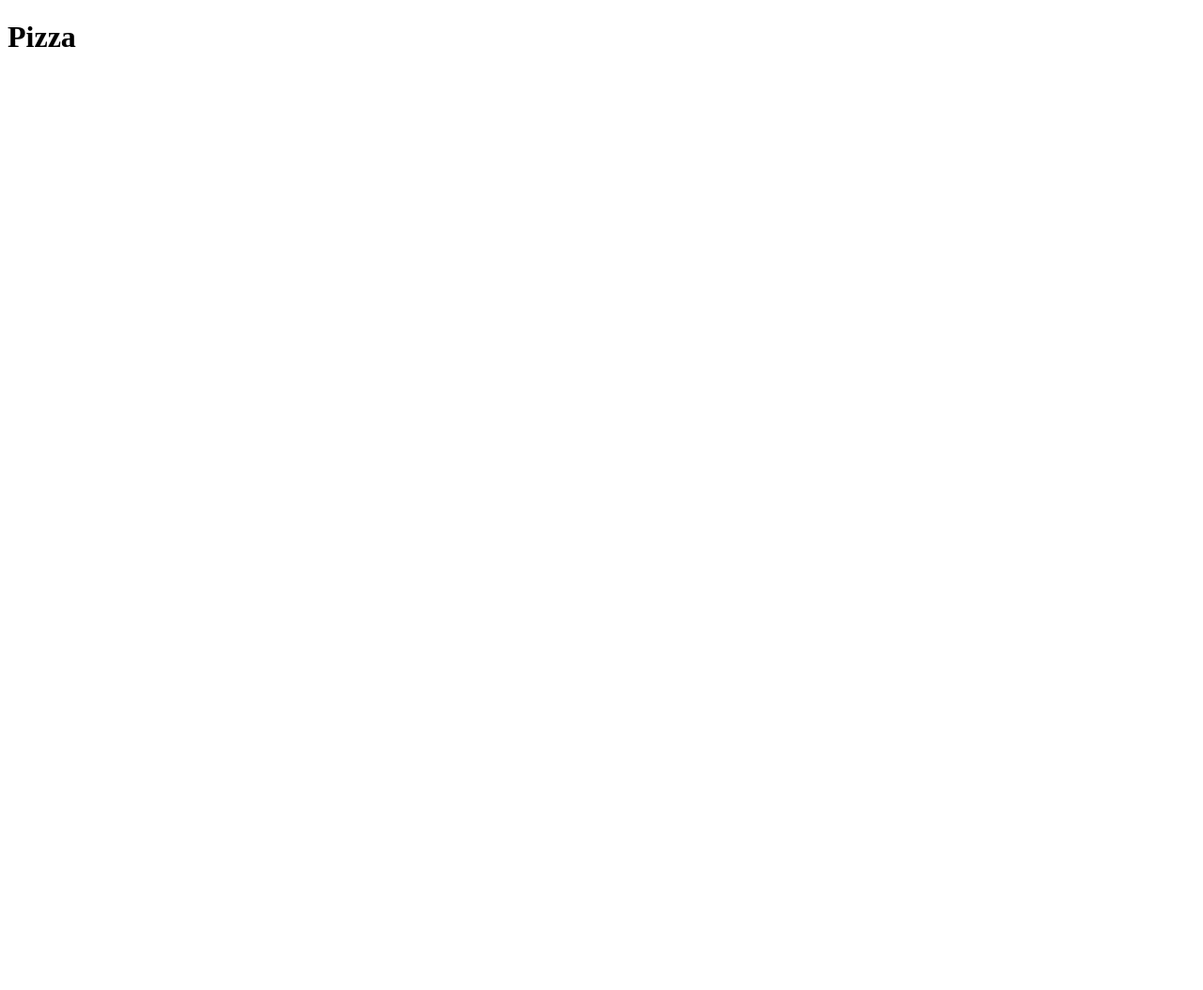
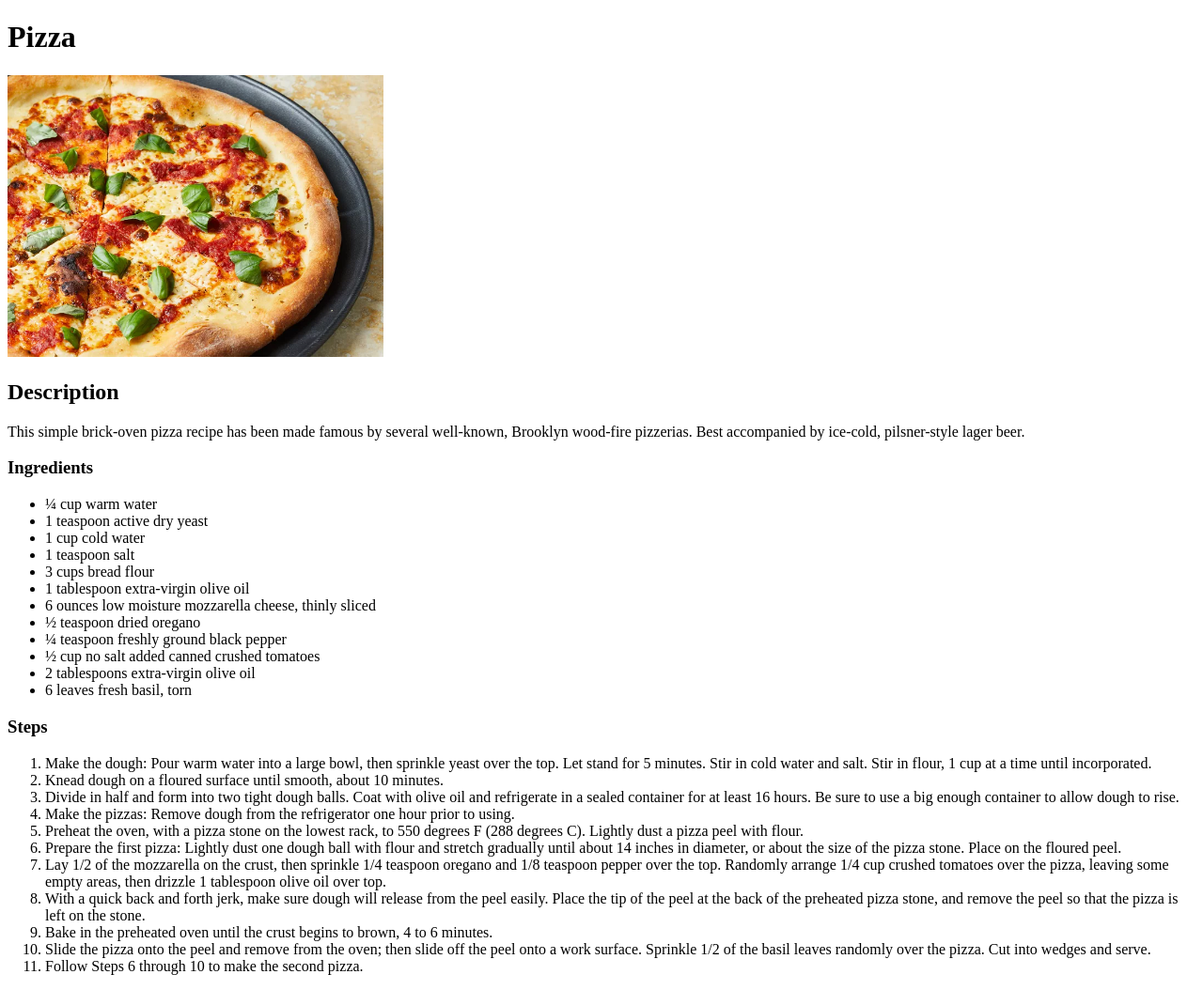
Before and after one commit to Pr3vestTheDuck/odin-recipes, a plain HTML site: page recipes/pizza.html in a window 1280 px wide. Shown: the whole page at 94% size. Before the commit the page ends 800 px from the top, so only its background shows below. Drawn offline with Linux system fonts and the light colour scheme.

Commit message:
Finished pizza recipe and added image of pizza

```diff
--- a/recipes/pizza.html
+++ b/recipes/pizza.html
@@ -7,5 +7,37 @@
 </head>
 <body>
     <h1>Pizza</h1>
+    <img src="../images/70801_BrickOvenPizzaBrooklynStyle_ddmfs_3x4_3852-2ef5d5e09aa6401d8041dc0a32c8aa27.webp" alt="Image of a pizza" height="300">
+    <h2>Description</h2>
+    <p>This simple brick-oven pizza recipe has been made famous by several well-known, Brooklyn wood-fire pizzerias. Best accompanied by ice-cold, pilsner-style lager beer.</p>
+    <h3>Ingredients</h3>
+    <ul>
+        <li>¼ cup warm water</li>
+        <li>1 teaspoon active dry yeast</li>
+        <li>1 cup cold water</li>
+        <li>1 teaspoon salt</li>
+        <li>3 cups bread flour</li>
+        <li>1 tablespoon extra-virgin olive oil</li>
+        <li>6 ounces low moisture mozzarella cheese, thinly sliced</li>
+        <li>½ teaspoon dried oregano</li>
+        <li>¼ teaspoon freshly ground black pepper</li>
+        <li>½ cup no salt added canned crushed tomatoes</li>
+        <li>2 tablespoons extra-virgin olive oil</li>
+        <li>6 leaves fresh basil, torn</li>
+    </ul>
+    <h3>Steps</h3>
+    <ol>
+        <li>Make the dough: Pour warm water into a large bowl, then sprinkle yeast over the top. Let stand for 5 minutes. Stir in cold water and salt. Stir in flour, 1 cup at a time until incorporated.</li>
+        <li>Knead dough on a floured surface until smooth, about 10 minutes.</li>
+        <li>Divide in half and form into two tight dough balls. Coat with olive oil and refrigerate in a sealed container for at least 16 hours. Be sure to use a big enough container to allow dough to rise.</li>
+        <li>Make the pizzas: Remove dough from the refrigerator one hour prior to using.</li>
+        <li>Preheat the oven, with a pizza stone on the lowest rack, to 550 degrees F (288 degrees C). Lightly dust a pizza peel with flour.</li>
+        <li>Prepare the first pizza: Lightly dust one dough ball with flour and stretch gradually until about 14 inches in diameter, or about the size of the pizza stone. Place on the floured peel.</li>
+        <li>Lay 1/2 of the mozzarella on the crust, then sprinkle 1/4 teaspoon oregano and 1/8 teaspoon pepper over the top. Randomly arrange 1/4 cup crushed tomatoes over the pizza, leaving some empty areas, then drizzle 1 tablespoon olive oil over top.</li>
+        <li>With a quick back and forth jerk, make sure dough will release from the peel easily. Place the tip of the peel at the back of the preheated pizza stone, and remove the peel so that the pizza is left on the stone.</li>
+        <li>Bake in the preheated oven until the crust begins to brown, 4 to 6 minutes.</li>
+        <li>Slide the pizza onto the peel and remove from the oven; then slide off the peel onto a work surface. Sprinkle 1/2 of the basil leaves randomly over the pizza. Cut into wedges and serve.</li>
+        <li>Follow Steps 6 through 10 to make the second pizza.</li>
+    </ol>
 </body>
 </html>
```
Also changed, not shown: images/70801_BrickOvenPizzaBrooklynStyle_ddmfs_3x4_3852-2ef5d5e09aa6401d8041dc0a32c8aa27.webp (added).
